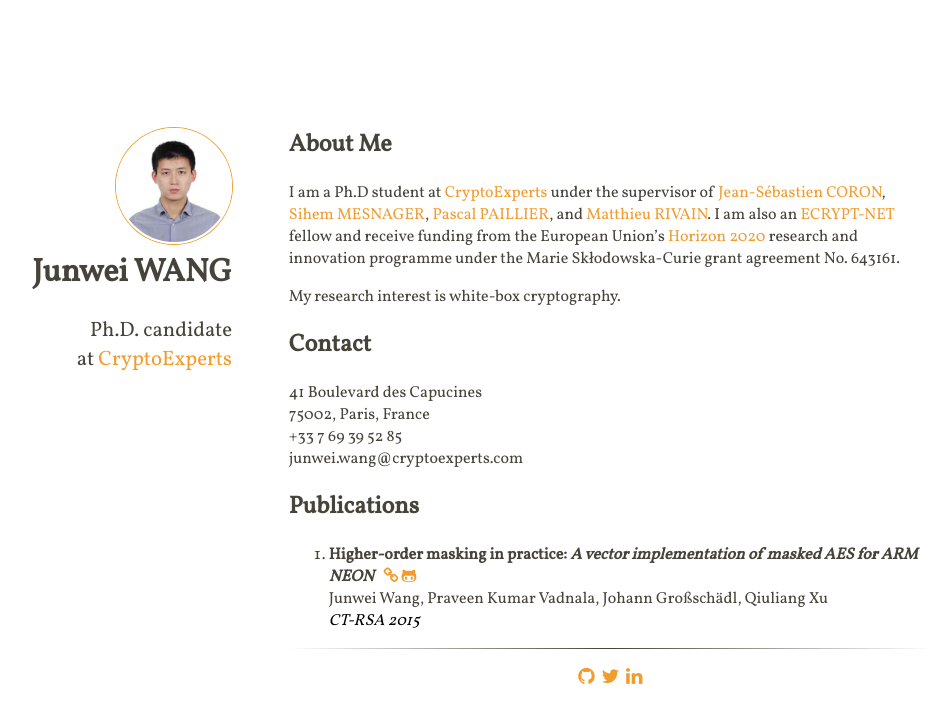
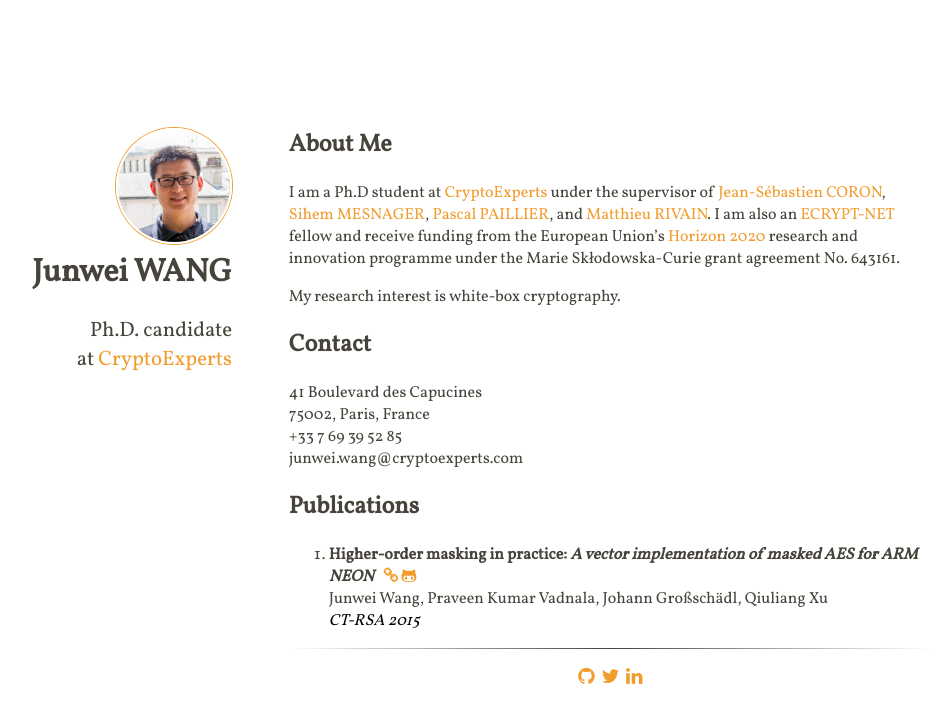
Before and after one commit to junwei-wang/compass, a Jekyll site: the page built from index.html, in a window 1280 px wide. Shown: the top 723 px of the page, without its empty margins (188-1138 px from the left). Built offline with Jekyll 4.4.1, drawn with Linux system fonts in a browser that asks for light colours; nearby versions of some CDN libraries.

Commit message:
update avatar in cryptoexperts

```diff
--- a/Gemfile
+++ /dev/null
@@ -1,2 +0,0 @@
-source 'https://rubygems.org'
-gem 'github-pages'
--- a/_config.yml
+++ b/_config.yml
@@ -5,7 +5,7 @@ baseurl: ''
 # general configuration
 general:
   # an avatar or logo (optional)
-  logo: "/images/avatar.jpg"
+  logo: "/images/avatar-crx.jpg"
   # author will appear under the avatar (optional)
   author: "Junwei WANG"
   # tagline will appear under the title (optional)
```
Also changed, not shown: images/avatar-crx.jpg (added).
